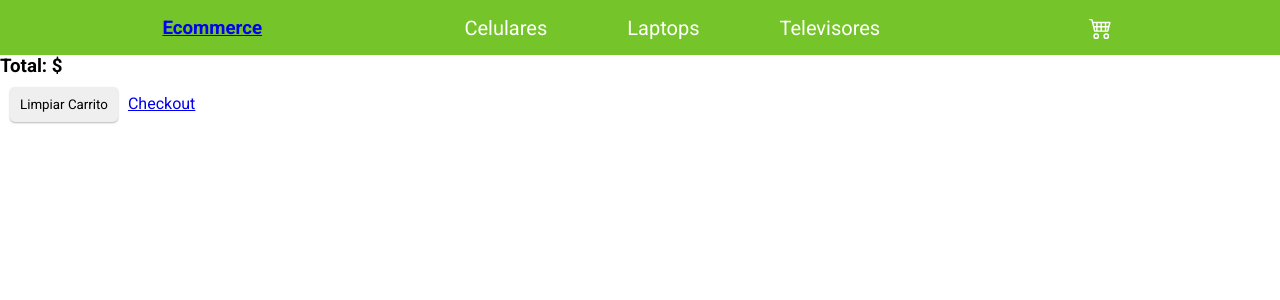
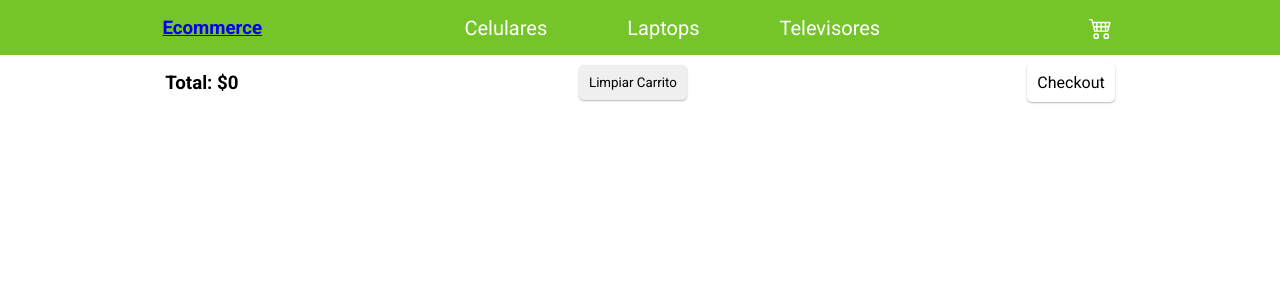
Before and after one commit to Maximo0077/maxi, a React (Vite) app: page /cart in a window 1280 px wide. Shown: the top 300 px of the page. Built offline with nearby package versions, Linux system fonts and the light colour scheme.

Commit message:
008 Error solucionado total

```diff
--- a/src/components/Cart/cart.css
+++ b/src/components/Cart/cart.css
@@ -1 +1,15 @@
-/*# sourceMappingURL=cart.css.map */
+.CartCart {
+  display: flex;
+  align-items: center;
+  justify-content: space-around;
+}
+.CartCart a {
+  text-decoration: none;
+  color: black;
+  border-radius: 5px;
+  padding: 10px;
+  box-shadow: 0 1px 2px 0 rgba(0, 0, 0, 0.288);
+}
+.CartCart a:hover {
+  box-shadow: 0 2px 4px 0 rgba(0, 0, 0, 0.288);
+}/*# sourceMappingURL=cart.css.map */
--- a/src/components/Cart/cart.scss
+++ b/src/components/Cart/cart.scss
@@ -0,0 +1,15 @@
+.CartCart{
+    display: flex;
+    align-items: center;
+    justify-content: space-around;
+    a{
+        text-decoration: none;
+        color: black;
+        border-radius: 5px;
+        padding: 10px;
+        box-shadow: 0 1px 2px 0 rgba(0, 0, 0, 0.288);
+        &:hover{
+            box-shadow: 0 2px 4px 0 rgba(0, 0, 0, 0.288);
+        }
+    }
+}
--- a/src/components/Cart/index.jsx
+++ b/src/components/Cart/index.jsx
@@ -6,7 +6,7 @@ import { CartItem } from '../CartItem'
 
 
 export const Cart = () => {
-    const { clearCart, totalQuantity, total} = useContext (CartContext)
+    const { clearCart, totalQuantity, getTotalPrice} = useContext (CartContext)
 
     if(totalQuantity === 0){
         return(
@@ -17,12 +17,18 @@ export const Cart = () => {
         )
     }
 
+
+
+
     return(
         <div>
             <CartItem/>
-            <h3>Total: ${total}</h3>
-            <button onClick={() => clearCart() } className='Button' >Limpiar Carrito</button>
-            <Link to='/checkout' className='Option' >Checkout</Link>
+            <div className='CartCart' >
+                <h3>Total: ${getTotalPrice()}</h3>
+                <button onClick={() => clearCart() } className='Button' >Limpiar Carrito</button>
+                <Link to='/checkout' className='Option' >Checkout</Link>
+            </div>
+
         </div>
     )
 }
--- /dev/null
+++ b/src/components/CartItem/cartItem.css
@@ -0,0 +1,17 @@
+.cartList {
+  display: flex;
+  align-items: center;
+  justify-content: space-around;
+}
+.cartList h2 {
+  display: flex;
+  justify-content: center;
+  align-items: center;
+}
+.cartList .cartInfo {
+  display: flex;
+  align-items: center;
+}
+.cartList .cartInfo .info {
+  margin: 10px;
+}/*# sourceMappingURL=cartItem.css.map */
--- a/src/components/CartItem/index.jsx
+++ b/src/components/CartItem/index.jsx
@@ -1,3 +1,4 @@
+import './cartItem.css'
 import { useContext } from "react";
 import { CartContext } from "../../context/CartContext";
 
@@ -6,6 +7,7 @@ export const CartItem = () => {
 
 
   const renderCartItem = (item) => (
+
     <article className="cartList" key={item.id}>
       <h2>{item.name}</h2>
       <aside className="cartInfo">
--- a/src/components/itemDetailContainer/index.jsx
+++ b/src/components/itemDetailContainer/index.jsx
@@ -14,8 +14,6 @@ const ItemDetailContainer = () =>{
     useEffect(() => {
         setLoading(true)
         const q = query(collection(db, 'products'), where("id", "==", id))
-
-        console.log(q)
 
         getDocs(q)
             .then(response => {
--- a/src/context/CartContext.jsx
+++ b/src/context/CartContext.jsx
@@ -29,8 +29,17 @@ export const CartProvider = ({ children }) => {
         return cart.some (prod => prod.id === itemId)
     }
 
+    const getTotalPrice = () => {
+        let total = 0
+        for (let index = 0; index < cart.length; index++) {
+            total += cart[index].price * cart[index].quantity
+        }
+
+        return total
+    }
+
     return (
-        <CartContext.Provider value={{cart ,addItem, removeItem, clearCart}} >
+        <CartContext.Provider value={{cart ,addItem, removeItem, clearCart, getTotalPrice}} >
             { children }
         </CartContext.Provider>
     )
```
Also changed, not shown: src/components/CartItem/cartItem.scss (added, +20 -0 lines), 2 other files (tests, documents, lock files or other folders).
